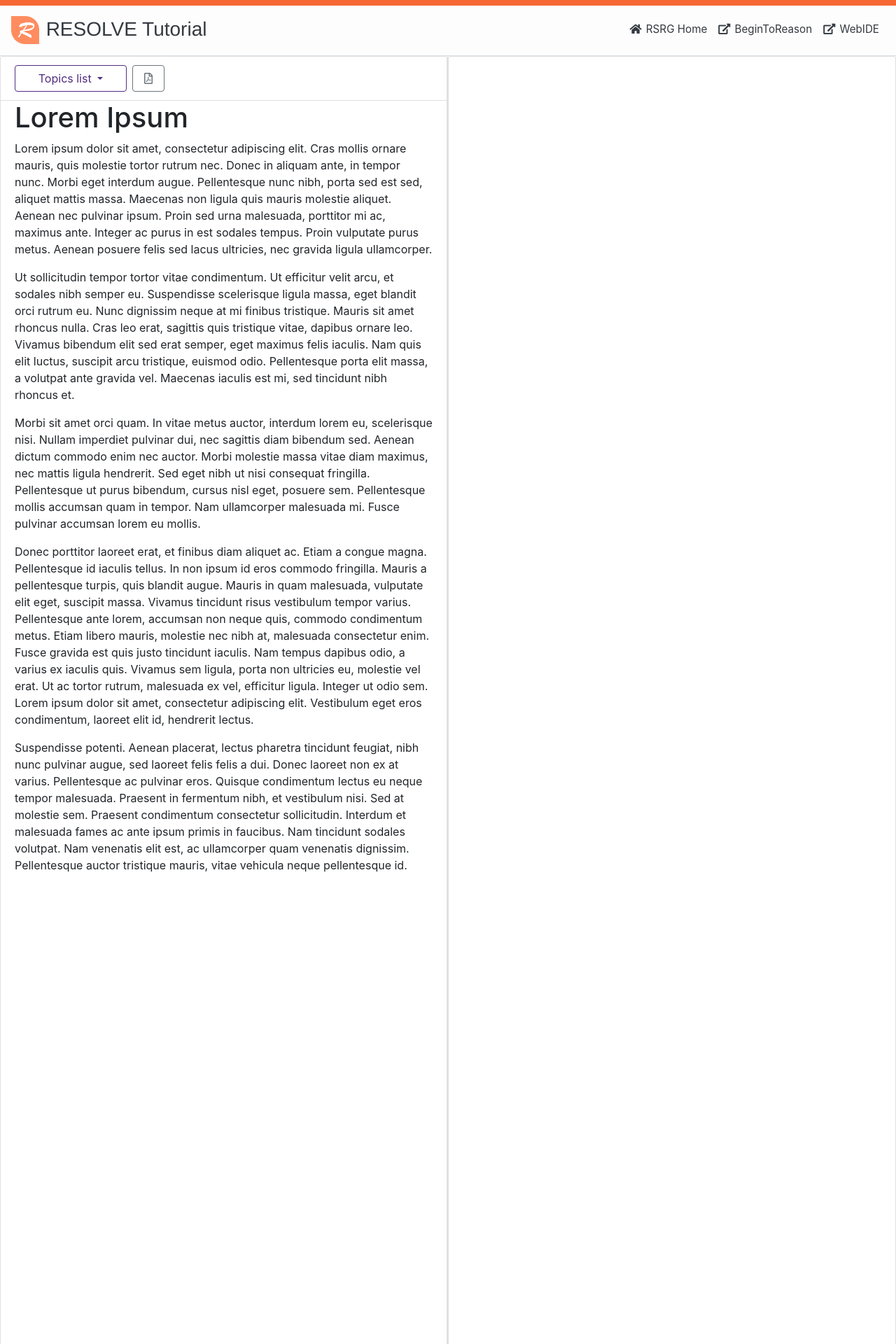
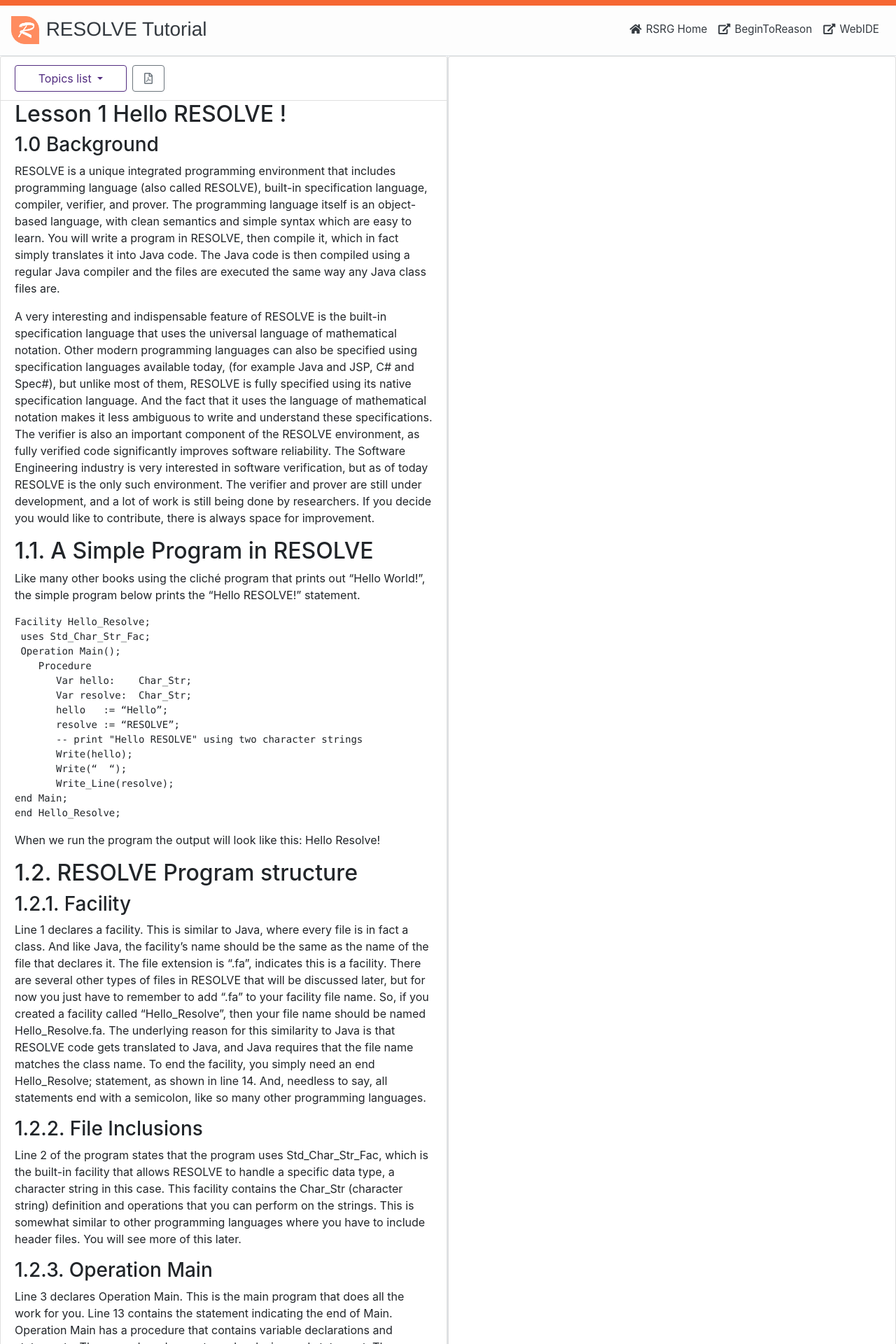
Before and after one commit to yushan87/RESOLVETutorial, a Jekyll site: the page built from lessons/_main/lesson1.md, in a window 1280 px wide. Shown: the top 1920 px of the page at 70% size. Built offline with Jekyll 4.4.1, drawn with Linux system fonts in a browser that asks for light colours; nearby versions of some CDN libraries; some of the changed text lies outside the part shown.

Commit message:
Added a new lesson

```diff
--- a/lessons/_main/lesson1.md
+++ b/lessons/_main/lesson1.md
@@ -1,15 +1,68 @@
 ---
-title: "Lesson 1: Some lesson name"
+title: "Lesson 1: Hello RESOLVE"
 ---
 
-# Lorem Ipsum
+## Lesson 1 Hello RESOLVE !
+### 1.0 Background
+RESOLVE is a unique integrated programming environment that includes programming language (also called RESOLVE), built-in specification language, compiler, verifier, and prover. The programming language itself is an object-based language, with clean semantics and simple syntax which are easy to learn. You will write a program in RESOLVE, then compile it, which in fact simply translates it into Java code. The Java code is then compiled using a regular Java compiler and the files are executed the same way any Java class files are.
 
-Lorem ipsum dolor sit amet, consectetur adipiscing elit. Cras mollis ornare mauris, quis molestie tortor rutrum nec. Donec in aliquam ante, in tempor nunc. Morbi eget interdum augue. Pellentesque nunc nibh, porta sed est sed, aliquet mattis massa. Maecenas non ligula quis mauris molestie aliquet. Aenean nec pulvinar ipsum. Proin sed urna malesuada, porttitor mi ac, maximus ante. Integer ac purus in est sodales tempus. Proin vulputate purus metus. Aenean posuere felis sed lacus ultricies, nec gravida ligula ullamcorper.
+A very interesting and indispensable feature of RESOLVE is the built-in specification language that uses the universal language of mathematical notation. Other modern programming languages can also be specified using specification languages available today, (for example Java and JSP, C# and Spec#), but unlike most of them, RESOLVE is fully specified using its native specification language. And the fact that it uses the language of mathematical notation makes it less ambiguous to write and understand these specifications. The verifier is also an important component of the RESOLVE environment, as fully verified code significantly improves software reliability. The Software Engineering industry is very interested in software verification, but as of today RESOLVE is the only such environment. The verifier and prover are still under development, and a lot of work is still being done by researchers. If you decide you would like to contribute, there is always space for improvement.
 
-Ut sollicitudin tempor tortor vitae condimentum. Ut efficitur velit arcu, et sodales nibh semper eu. Suspendisse scelerisque ligula massa, eget blandit orci rutrum eu. Nunc dignissim neque at mi finibus tristique. Mauris sit amet rhoncus nulla. Cras leo erat, sagittis quis tristique vitae, dapibus ornare leo. Vivamus bibendum elit sed erat semper, eget maximus felis iaculis. Nam quis elit luctus, suscipit arcu tristique, euismod odio. Pellentesque porta elit massa, a volutpat ante gravida vel. Maecenas iaculis est mi, sed tincidunt nibh rhoncus et.
+## 1.1. A Simple Program in RESOLVE
+Like many other books using the cliché program that prints out “Hello World!”, the simple program below prints the “Hello RESOLVE!” statement.
+~~~~~~~~
+Facility Hello_Resolve;
+ uses Std_Char_Str_Fac;
+ Operation Main();
+    Procedure
+       Var hello:    Char_Str;
+       Var resolve:  Char_Str;
+       hello   := “Hello”;
+       resolve := “RESOLVE”;
+       -- print "Hello RESOLVE" using two character strings
+       Write(hello);
+       Write(“  “);
+       Write_Line(resolve);
+end Main;
+end Hello_Resolve;
+~~~~~~~~
 
-Morbi sit amet orci quam. In vitae metus auctor, interdum lorem eu, scelerisque nisi. Nullam imperdiet pulvinar dui, nec sagittis diam bibendum sed. Aenean dictum commodo enim nec auctor. Morbi molestie massa vitae diam maximus, nec mattis ligula hendrerit. Sed eget nibh ut nisi consequat fringilla. Pellentesque ut purus bibendum, cursus nisl eget, posuere sem. Pellentesque mollis accumsan quam in tempor. Nam ullamcorper malesuada mi. Fusce pulvinar accumsan lorem eu mollis.
+When we run the program the output will look like this:
+Hello Resolve!
 
-Donec porttitor laoreet erat, et finibus diam aliquet ac. Etiam a congue magna. Pellentesque id iaculis tellus. In non ipsum id eros commodo fringilla. Mauris a pellentesque turpis, quis blandit augue. Mauris in quam malesuada, vulputate elit eget, suscipit massa. Vivamus tincidunt risus vestibulum tempor varius. Pellentesque ante lorem, accumsan non neque quis, commodo condimentum metus. Etiam libero mauris, molestie nec nibh at, malesuada consectetur enim. Fusce gravida est quis justo tincidunt iaculis. Nam tempus dapibus odio, a varius ex iaculis quis. Vivamus sem ligula, porta non ultricies eu, molestie vel erat. Ut ac tortor rutrum, malesuada ex vel, efficitur ligula. Integer ut odio sem. Lorem ipsum dolor sit amet, consectetur adipiscing elit. Vestibulum eget eros condimentum, laoreet elit id, hendrerit lectus.
+## 1.2. RESOLVE Program structure
+### 1.2.1. Facility
+Line 1 declares a facility. This is similar to Java, where every file is in fact a class. And like Java, the facility's name should be the same as the name of the file that declares it. The file extension is “.fa”, indicates this is a facility. There are several other types of files in RESOLVE that will be discussed later, but for now you just have to remember to add “.fa” to your facility file name. So, if you created a facility called “Hello_Resolve”, then your file name should be named Hello_Resolve.fa. The underlying reason for this similarity to Java is that RESOLVE code gets translated to Java, and Java requires that the file name matches the class name. To end the facility, you simply need an end Hello_Resolve; statement, as shown in line 14. And, needless to say, all statements end with a semicolon, like so many other programming languages.
 
-Suspendisse potenti. Aenean placerat, lectus pharetra tincidunt feugiat, nibh nunc pulvinar augue, sed laoreet felis felis a dui. Donec laoreet non ex at varius. Pellentesque ac pulvinar eros. Quisque condimentum lectus eu neque tempor malesuada. Praesent in fermentum nibh, et vestibulum nisi. Sed at molestie sem. Praesent condimentum consectetur sollicitudin. Interdum et malesuada fames ac ante ipsum primis in faucibus. Nam tincidunt sodales volutpat. Nam venenatis elit est, ac ullamcorper quam venenatis dignissim. Pellentesque auctor tristique mauris, vitae vehicula neque pellentesque id.
+### 1.2.2. File Inclusions
+Line 2 of the program states that the program uses Std_Char_Str_Fac, which is the built-in facility that allows RESOLVE to handle a specific data type, a character string in this case. This facility contains the Char_Str (character string) definition and operations that you can perform on the strings. This is somewhat similar to other programming languages where you have to include header files. You will see more of this later.
+
+### 1.2.3. Operation Main
+Line 3 declares Operation Main. This is the main program that does all the work for you. Line 13 contains the statement indicating the end of Main. Operation Main has a procedure that contains variable declarations and statements. The procedure does not need a closing end statement. The procedure declares several variables of type Char_Str – character string. The syntax for variable declaration is simple:
+~~~~~~~~
+Var varname: Vartype;
+~~~~~~~~
+You can either declare one variable per line as we did in this example, or several at once, and you can use keyword “Variable”, or its abbreviated form “Var” as in the example below :
+~~~~~~~~
+Var One, Two: Char_Str;
+Variable temp, temp2: Integer;
+~~~~~~~~
+Lines 7 and 8 initialize two variables of type character string. As in Java, RESOLVE strings use double quotes.
+
+### 1.2.4. Assignment Symbol
+An assignment symbol in RESOLVE is a colon followed by an equal sign := . An equal sign alone, as in mathematics, symbolizes equality, not assignment in RESOLVE. You saw the assignment operator on lines 7 and 8 where character variables are initialized. Similarly, if you saw my_int := 5; this is an initialization, and if you see my_int = 5; this is a check for equality. Unlike in C, C++, or Java double equal sign “==” does not exist in RESOLVE.
+
+### 1.2,5  Comments
+Line 9 of the program is a comment, as indicated by a double dashed (- -) line. This is a single line comment. If you have several lines of comments you can do one of the two things: either make several lines of single-line comments, or use a multi-line comment. A multi-line comment starts with (* and ends with *) . The two ways are illustrated below:
+~~~~~~~~
+-- This is one way to write a very long comment
+-- that spans several lines
+~~~~~~~~
+~~~~~~~~
+(* Or you can use this multi-line comment which is
+    similar to the C-style comment and can span
+    several lines   *)
+~~~~~~~~
+
+### 1.2.6 Printing Output
+RESOLVE has two operations for printing output to the standard output stream: Write(..), and Write_Line(..). The only difference is that the second one also prints a newline character. You will see more of this later, but every simple built-in type in RESOLVE (integers, booleans, characters, and character strings ) has these operations. It is important to remember that these operations expect either a literal or a variable of the correct type as a parameter. If you leave the parenthesis empty the compiler will generate an error.
```
Also changed, not shown: lessons/_main/lesson2.md (added, +15 -0 lines).
